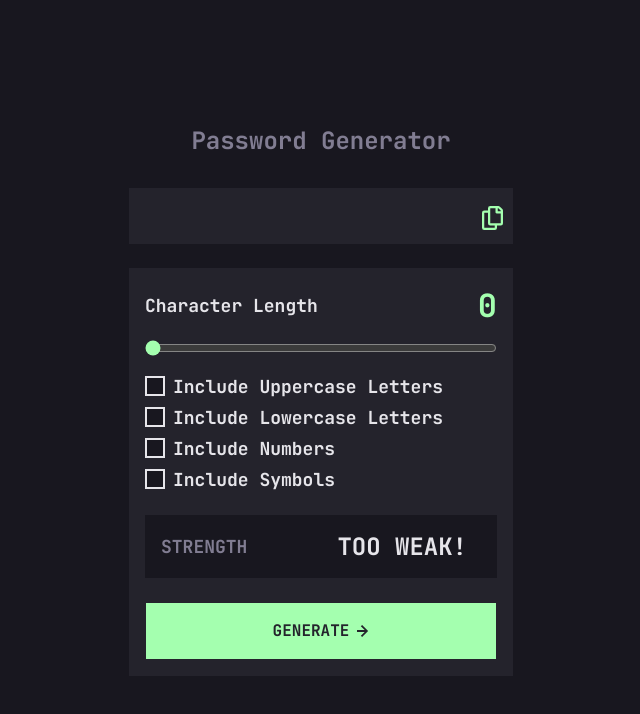
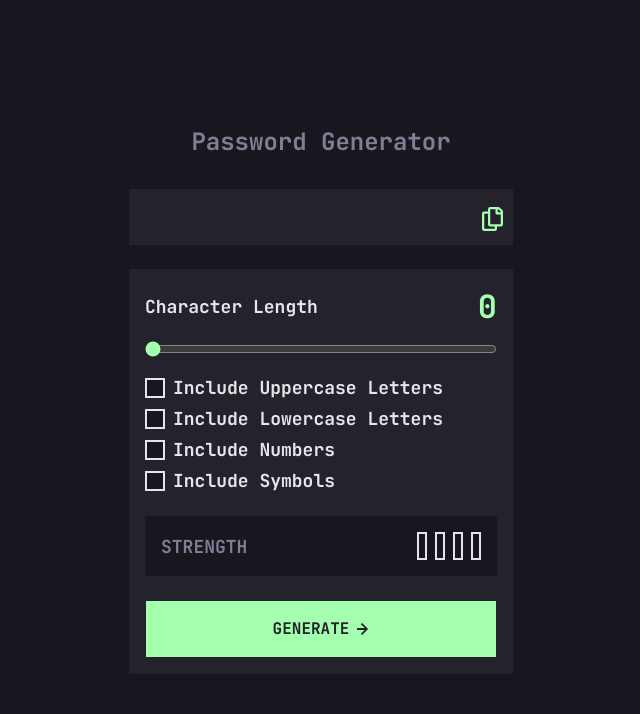
Before and after one commit to laurymesa01/password-generator-app, a Next.js app: page / in a window 1280 px wide. Shown: the top 714 px of the page, without its empty margins (319-959 px from the left). Built offline with nearby package versions, Linux system fonts and the light colour scheme.

Commit message:
Change color when switching strength of the password

```diff
--- a/src/app/components/Details.tsx
+++ b/src/app/components/Details.tsx
@@ -9,11 +9,13 @@ export default function Details() {
 
     const [length, setLength] = useState<string>('0');
 
-    const { strength } = usePasswordContext();
+    const { strength, countCheckedSwitch } = usePasswordContext();
 
     const handleLength = (event: ChangeEvent<HTMLInputElement>) => {
         setLength(event.target.value);
     }
+
+
 
     return (
         <section className="bg-dark-grey w-full mt-6 p-4">
@@ -37,7 +39,7 @@ export default function Details() {
                     <Checkbox id="4" label="Include Symbols"/>
                 </li>
             </ul>
-            <Strength label={strength}/>
+            <Strength label={strength} countCheckedSwitch={countCheckedSwitch}/>
             <button className="button mt-6 flex items-center justify-center">
                 {'Generate'.toUpperCase()}
                 <svg width="12" height="12" xmlns="http://www.w3.org/2000/svg" className="ml-2">
--- a/src/app/components/Strength.tsx
+++ b/src/app/components/Strength.tsx
@@ -1,20 +1,56 @@
+
 export interface StrengthProps {
     label: string;
+    countCheckedSwitch: any
 }
 
+
+
 export default function Strength(props: StrengthProps) {
+
     return (
         <section className="bg-very-dark-grey w-full mt-6 p-4 flex justify-between items-center">
             <p className="p text-grey">{'Strength'.toUpperCase()}</p>
             <div className="flex">
-                <h2 className="heading-m text-almost-white">{props.label.toUpperCase()}</h2>
-                <div className="ml-2.5 space-x-1">
-                    <div></div>
-                    <div></div>
-                    <div></div>
-                    <div></div>
+                <h2 className="heading-m text-almost-white mr-4">{props.label.toUpperCase()}</h2>
+                <div className="flex items-center gap-2">
+                    <div className={`h-[1.75rem] w-[0.625rem] ${
+                            props.countCheckedSwitch() < 1
+                            ? "border-2 border-almost-white bg-transparent"
+                            : props.countCheckedSwitch() < 2
+                            ? "bg-red"
+                            : props.countCheckedSwitch() < 3
+                            ? "bg-orange"
+                            : props.countCheckedSwitch() < 4
+                            ? "bg-yellow"
+                            : "bg-neon-green"
+                    } `}>
+                    </div>
+                    <div className={`h-[1.75rem] w-[0.625rem] ${
+                        props.countCheckedSwitch() < 2
+                            ? "border-2 border-almost-white bg-transparent"
+                            : props.countCheckedSwitch() < 3
+                            ? "bg-orange"
+                            : props.countCheckedSwitch() < 4
+                            ? "bg-yellow"
+                            : "bg-neon-green"
+                        } `}
+                    ></div>
+                    <div className={`h-[1.75rem] w-[0.625rem] ${
+                        props.countCheckedSwitch() < 3
+                            ? "border-2 border-almost-white bg-transparent"
+                            : props.countCheckedSwitch() < 4
+                            ? "bg-yellow"
+                            : "bg-neon-green"
+                        } `}
+                    ></div>
+                    <div className={`h-[1.75rem] w-[0.625rem] ${
+                        props.countCheckedSwitch() < 4
+                            ? "border-2 border-almost-white bg-transparent"
+                            : "bg-neon-green"
+                        } `}
+                    ></div>
                 </div>
-
             </div>
         </section>
     );
--- a/src/app/context/Context.tsx
+++ b/src/app/context/Context.tsx
@@ -18,6 +18,7 @@ interface PasswordContextType {
     setStrength: (strength: string) => void,
     changeStrength: any,
     checkboxes: any
+    countCheckedSwitch: any
 }
 
 const PasswordContext = React.createContext<PasswordContextType | undefined>(undefined);
@@ -29,13 +30,7 @@ export default function PasswordProvider({ children }:{ children: React.ReactNod
     const [includeLowercaseLetters, setIncludeLowercaseLetters ] = useState<boolean>(false);
     const [includeNumbers, setIncludeNumbers ] = useState<boolean>(false);
     const [includeSymbols, setIncludeSymbols ] = useState<boolean>(false);
-    const [strength, setStrength ] = useState<string>('too weak!');
-    // const [checkboxes, setCheckboxes] = useState<Boolean[]>([
-    //     includeUppercaseLetters,
-    //     includeLowercaseLetters,
-    //     includeNumbers,
-    //     includeSymbols
-    // ]);
+    const [strength, setStrength ] = useState<string>('');
 
     const checkboxes = {
             includeUppercaseLetters: includeUppercaseLetters,
@@ -44,13 +39,17 @@ export default function PasswordProvider({ children }:{ children: React.ReactNod
             includeSymbols: includeSymbols
     }
 
+    const countCheckedSwitch = () => {
+        return Object.values(checkboxes).filter((isChecked) => isChecked).length;
+    };
+
     const changeStrength = () => {
-        let counter = 0;
-        Object.entries(checkboxes).forEach(([key, value]) => {
-            if (value) {
-                counter ++;
-            }
-        });
+        let counter = countCheckedSwitch();
+        // Object.entries(checkboxes).forEach(([key, value]) => {
+        //     if (value) {
+        //         counter ++;
+        //     }
+        // });
         switch (counter) {
             case 4:
                 setStrength('strong')
@@ -61,8 +60,11 @@ export default function PasswordProvider({ children }:{ children: React.ReactNod
             case 2:
                 setStrength('weak')
                 break;
+            case 1:
+                setStrength('too weak!')
+                break;
             default:
-                setStrength('too weak!')
+                setStrength('')
                 break;
         }
     }
@@ -82,7 +84,8 @@ export default function PasswordProvider({ children }:{ children: React.ReactNod
             strength,
             setStrength,
             changeStrength,
-            checkboxes
+            checkboxes,
+            countCheckedSwitch
         }}>
             { children }
         </PasswordContext.Provider>
```
